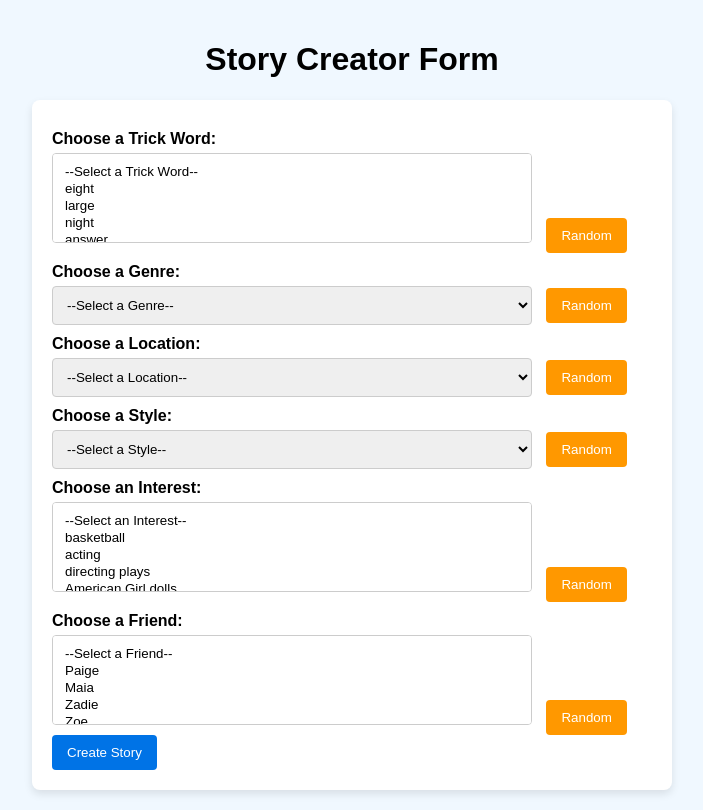
After one commit to thecolorblue/snow_day, a FastAPI app: template templates/create_assignment.html in a window 1280 px wide. The commit adds this page. Shown: the whole page, without its empty margins (288-991 px from the left). Run offline with FastAPI, Linux system fonts and the light colour scheme; the template is opened without the code that fills it, so the values that code supplies are empty; some libraries are stand-ins or nearby versions.

Commit message:
heroku build; create assignment form

```diff
--- a/requirements.txt
+++ b/requirements.txt
@@ -10,3 +10,4 @@ python-dotenv==1.0.1
 python-multipart==0.0.20
 requests==2.32.3
 markdown==3.7
+psycopg2==2.9.10
--- a/src/main.py
+++ b/src/main.py
@@ -1,4 +1,4 @@
-from fastapi import FastAPI, Request, HTTPException
+from fastapi import FastAPI, Form, Request, HTTPException
 from pydantic import BaseModel
 from fastapi.responses import FileResponse, RedirectResponse
 from fastapi.responses import HTMLResponse
@@ -25,14 +25,23 @@ from dotenv import load_dotenv
 
 from pathlib import Path
 from openai import OpenAI
+import psycopg2
 
 logger = logging.getLogger(name=__file__)
 logger.setLevel(logging.DEBUG)
 
 
-# Initialize SQLite database
-conn = sqlite3.connect("results.db")
-cursor = conn.cursor()
+# Get the DATABASE_URL from environment variables
+database_url = os.getenv('DATABASE_URL')
+
+if database_url:
+    # Connect to PostgreSQL
+    conn = psycopg2.connect(database_url)
+    cursor = conn.cursor()
+else:
+    # Connect to SQLite
+    conn = sqlite3.connect("results.db")
+    cursor = conn.cursor()
 
 # Create tables
 cursor.execute("""
@@ -622,6 +631,7 @@ async def submit_form(request: Request, story_id: int):
 
     return RedirectResponse(url='/assignments/', status_code=303)
 
+
 @app.get("/assignments/{id}", response_class=HTMLResponse)
 async def start_assignment(request: Request, id: str):
     """
@@ -641,6 +651,7 @@ async def start_assignment(request: Request, id: str):
         "last_session_correct": last_session_correct
     })
 
+
 @app.get("/assignments", response_class=HTMLResponse)
 async def assignment_dashboard(request: Request):
     """
@@ -654,42 +665,65 @@ async def assignment_dashboard(request: Request):
         "assignments": assignments
     })
 
-@app.post("/assignements/create")
-async def create_new_assignments(request: Request):
+
+@app.get("/assignment/create", response_class=HTMLResponse)
+async def assignment_dashboard(request: Request):
     """
-        create one or more new assignements based on parameters.
+        Create Assignments
     """
-    model, location, style, genre, required_words = await request.form()
 
-    if len(required_words) == 0:
-        question_list = random.sample(QUESTIONS, 4)
+    return templates.TemplateResponse("create_assignment.html", {
+        "request": request
+    })
 
-    word_to_question_map = {q["correct"]: q for q in question_list}
-    required_words = [item['correct'] for item in question_list]
 
-    if genre == None:
-        genre = random.choice(GENRES)
+@app.post("/assignments")
+async def create_assignment(
+    trick_words: list[str] = Form([]),
+    genres: str | None = Form(None),
+    locations: str | None = Form(None),
+    styles: str | None = Form(None),
+    interests: list[str] = Form([]),
+    friends: list[str] = Form([])
+):
+    # Select random questions and words
+    question_list = trick_words or random.sample(QUESTIONS, 6)
+    word_to_question_map = {q.correct: q for q in question_list}
+    required_words = [item.correct for item in question_list]
 
-    if location == None:
-        location = random.choice(LOCATIONS)
+    genre = genres or random.choice(GENRES)
+    location = locations or random.choice(LOCATIONS)
+    style = styles or random.choice(STYLES)
+    selected_interests = interests if interests else random.sample(INTERESTS, 2)
+    friend = random.choice(friends or FRIENDS)
 
-    if style == None:
-        style = random.choice(STYLES)
+    # Build user prompt with all interests dynamically
+    interests_text = ', '.join(selected_interests)
 
     user_prompt = f"""
-    Write an {genre} story located in {location} in the style of {style} for my daughter Maeve who is 8 years old. It should be very silly. Over the top silly.
-    She likes basketball and her best friend is Paige.
+    Write an {genre} story located in {location} in the style of {style} for Maeve who is 8 years old. It should be very silly. Over the top silly.
+    She likes {interests_text}, and her best friend is {friend}.
 
     Make the story about 2 paragraphs long.
 
-    Include these words in the story: {','.join(required_words)}
+    Include these words in the story: {', '.join(required_words)}
     """
 
-    ordered_required_words, story = get_validated_response(user_prompt, required_words)
-    story = replace_keywords_with_links(story, ordered_required_words)
+    # Generate and validate the story
+    ordered_required_words, raw_text = get_validated_response(user_prompt, required_words)
+
+    if ordered_required_words is None:
+        return {"error": "Failed to generate a story with valid words."}
+
+    # Replace keywords and save the story
+    story = replace_keywords_with_links(raw_text, ordered_required_words)
     questions = [word_to_question_map[word] for word in ordered_required_words]
+    story_dict = save_assignment(story, questions)
 
-    save_assignment(story, questions)
+    # Generate text-to-speech (TTS)
+    generate_tts(raw_text, f"assignment-{story_dict['story_id']}.mp3")
+
+    return {"message": "Story created successfully", "story_id": story_dict["story_id"]}
 
     return RedirectResponse(url="/assignments/", status_code=303)
 
--- /dev/null
+++ b/templates/create_assignment.html
@@ -0,0 +1,164 @@
+<!DOCTYPE html>
+<html lang="en">
+<head>
+    <meta charset="UTF-8">
+    <meta name="viewport" content="width=device-width, initial-scale=1.0">
+    <title>Story Creator Form</title>
+    <style>
+        body {
+            font-family: Arial, sans-serif;
+            margin: 0;
+            padding: 20px;
+            background-color: #f0f8ff;
+        }
+        h1 {
+            text-align: center;
+        }
+        form {
+            max-width: 600px;
+            margin: 0 auto;
+            background-color: #ffffff;
+            padding: 20px;
+            border-radius: 8px;
+            box-shadow: 0 4px 8px rgba(0, 0, 0, 0.1);
+        }
+        label {
+            display: block;
+            margin-top: 10px;
+            font-weight: bold;
+        }
+        select, input {
+            width: calc(100% - 120px);
+            padding: 10px;
+            margin-top: 5px;
+            border: 1px solid #ccc;
+            border-radius: 4px;
+            display: inline-block;
+        }
+        button {
+            padding: 10px 15px;
+            background-color: #0073e6;
+            color: white;
+            border: none;
+            border-radius: 4px;
+            cursor: pointer;
+            display: inline-block;
+        }
+        button:hover {
+            background-color: #005bb5;
+        }
+        .random-btn {
+            margin-left: 10px;
+            background-color: #ff9800;
+        }
+        .random-btn:hover {
+            background-color: #e68900;
+        }
+    </style>
+</head>
+<body>
+    <h1>Story Creator Form</h1>
+    <form id="story-form" action="/assignments" method="POST">
+        <!-- TRICK_WORDS -->
+        <label for="trick-words">Choose a Trick Word:</label>
+        <select id="trick-words" name="trick-words" multiple>
+            <option value="">--Select a Trick Word--</option>
+            <option>eight</option>
+            <option>large</option>
+            <option>night</option>
+            <option>answer</option>
+            <option>different</option>
+            <option>world</option>
+            <option>continent</option>
+            <option>ocean</option>
+            <option>country</option>
+        </select>
+        <button type="button" class="random-btn" onclick="randomSelectMultiple('trick-words', ['eight', 'large', 'night', 'answer', 'different', 'world', 'continent', 'ocean', 'country'])">Random</button>
+
+        <!-- GENRES -->
+        <label for="genres">Choose a Genre:</label>
+        <select id="genres" name="genres">
+            <option value="">--Select a Genre--</option>
+            <option>adventure</option>
+            <option>super hero</option>
+            <option>mystery</option>
+            <option>comedy</option>
+            <option>science fiction</option>
+        </select>
+        <button type="button" class="random-btn" onclick="randomSelect('genres', ['adventure', 'super hero', 'mystery', 'comedy', 'science fiction'])">Random</button>
+
+        <!-- LOCATIONS -->
+        <label for="locations">Choose a Location:</label>
+        <select id="locations" name="locations">
+            <option value="">--Select a Location--</option>
+            <option>under water</option>
+            <option>wild west</option>
+            <option>jungles of Africa</option>
+            <option>Antartica</option>
+            <option>Japanese Mountains</option>
+        </select>
+        <button type="button" class="random-btn" onclick="randomSelect('locations', ['under water', 'wild west', 'jungles of Africa', 'Antartica', 'Japanese Mountains'])">Random</button>
+
+        <!-- STYLES -->
+        <label for="styles">Choose a Style:</label>
+        <select id="styles" name="styles">
+            <option value="">--Select a Style--</option>
+            <option>poem</option>
+            <option>comic book</option>
+            <option>Shakespeare</option>
+            <option>Harry Potter</option>
+        </select>
+        <button type="button" class="random-btn" onclick="randomSelect('styles', ['poem', 'comic book', 'Shakespeare', 'Harry Potter'])">Random</button>
+
+        <!-- INTERESTS -->
+        <label for="interests">Choose an Interest:</label>
+        <select id="interests" name="interests" multiple>
+            <option value="">--Select an Interest--</option>
+            <option>basketball</option>
+            <option>acting</option>
+            <option>directing plays</option>
+            <option>American Girl dolls</option>
+            <option>skateboarding</option>
+            <option>ice skating</option>
+            <option>Mario Kart</option>
+            <option>Zelda</option>
+        </select>
+        <button type="button" class="random-btn" onclick="randomSelectMultiple('interests', ['basketball', 'acting', 'directing plays', 'American Girl dolls', 'skateboarding', 'ice skating', 'Mario Kart', 'Zelda'])">Random</button>
+
+        <!-- FRIENDS -->
+        <label for="friends">Choose a Friend:</label>
+        <select id="friends" name="friends" multiple>
+            <option value="">--Select a Friend--</option>
+            <option>Paige</option>
+            <option>Maia</option>
+            <option>Zadie</option>
+            <option>Zoe</option>
+        </select>
+        <button type="button" class="random-btn" onclick="randomSelectMultiple('friends', ['Paige', 'Maia', 'Zadie', 'Zoe'])">Random</button>
+
+        <button type="submit">Create Story</button>
+    </form>
+
+    <script>
+        function randomSelect(selectId, options) {
+            const selectElement = document.getElementById(selectId);
+            const randomOption = options[Math.floor(Math.random() * options.length)];
+            selectElement.value = randomOption;
+        }
+
+        function randomSelectMultiple(selectId, options) {
+            const selectElement = document.getElementById(selectId);
+            const selectedOptions = [];
+            const randomCount = Math.floor(Math.random() * options.length) + 1; // Random number of selections
+            while (selectedOptions.length < randomCount) {
+                const randomOption = options[Math.floor(Math.random() * options.length)];
+                if (!selectedOptions.includes(randomOption)) {
+                    selectedOptions.push(randomOption);
+                }
+            }
+            // Clear and set the selected options
+            Array.from(selectElement.options).forEach(option => option.selected = selectedOptions.includes(option.value));
+        }
+    </script>
+</body>
+</html>
```
Also changed, not shown: templates/classroom.html (+18 -0 lines).
